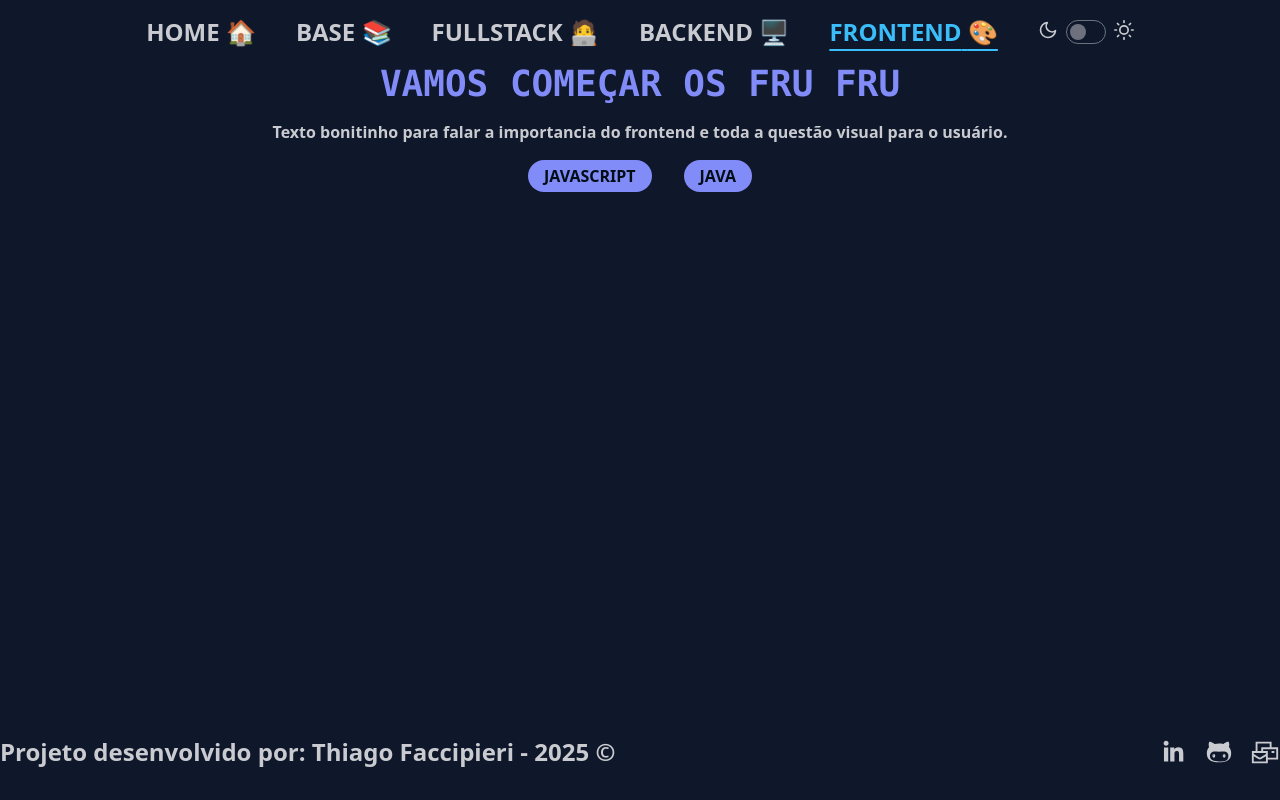
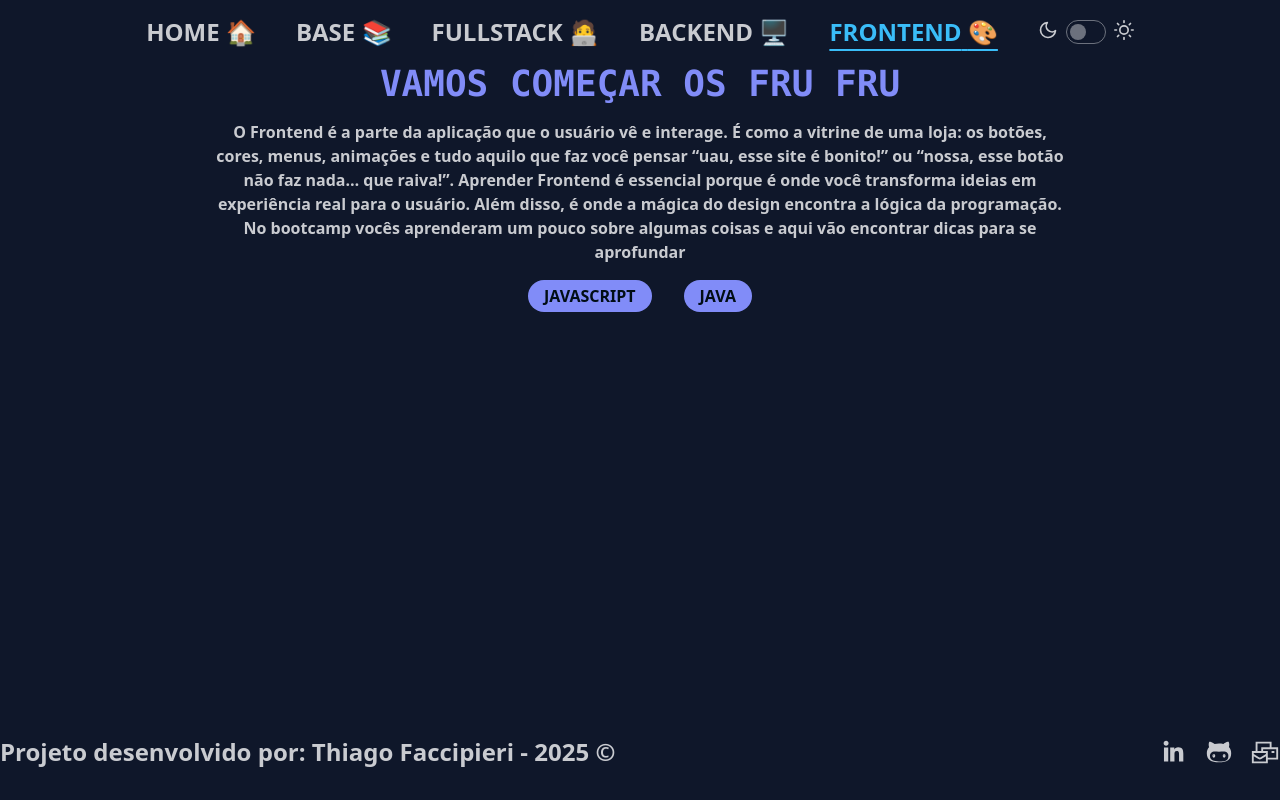
Before and after one commit to Guia-Estudos-Gen/guia-estudos-front, a React (Vite) app: page /frontend in a window 1280 px wide. Built offline with nearby package versions, Linux system fonts and the light colour scheme.

Commit message:
feat: Texto descritivo para frontend

```diff
--- a/src/components/general/Frontend.tsx
+++ b/src/components/general/Frontend.tsx
@@ -4,7 +4,10 @@ function Frontend() {
   return (
     <div className="space-y-4 flex flex-col items-center">
       <h1 className="text-4xl font-bold font-mono uppercase text-secondary">Vamos começar os fru fru</h1>
-      <p className="font-semibold ">Texto bonitinho para falar a importancia do frontend e toda a questão visual para o usuário.</p>
+      <div className="w-2/3">
+        <p className="font-semibold text-center">O Frontend é a parte da aplicação que o usuário vê e interage. É como a vitrine de uma loja: os botões, cores, menus, animações e tudo aquilo que faz você pensar “uau, esse site é bonito!” ou “nossa, esse botão não faz nada… que raiva!”.
+Aprender Frontend é essencial porque é onde você transforma ideias em experiência real para o usuário. Além disso, é onde a mágica do design encontra a lógica da programação. No bootcamp vocês aprenderam um pouco sobre algumas coisas e aqui vão encontrar dicas para se aprofundar</p>
+      </div>
 
       <nav>
         <ul className="flex gap-8 uppercase font-bold">
```
